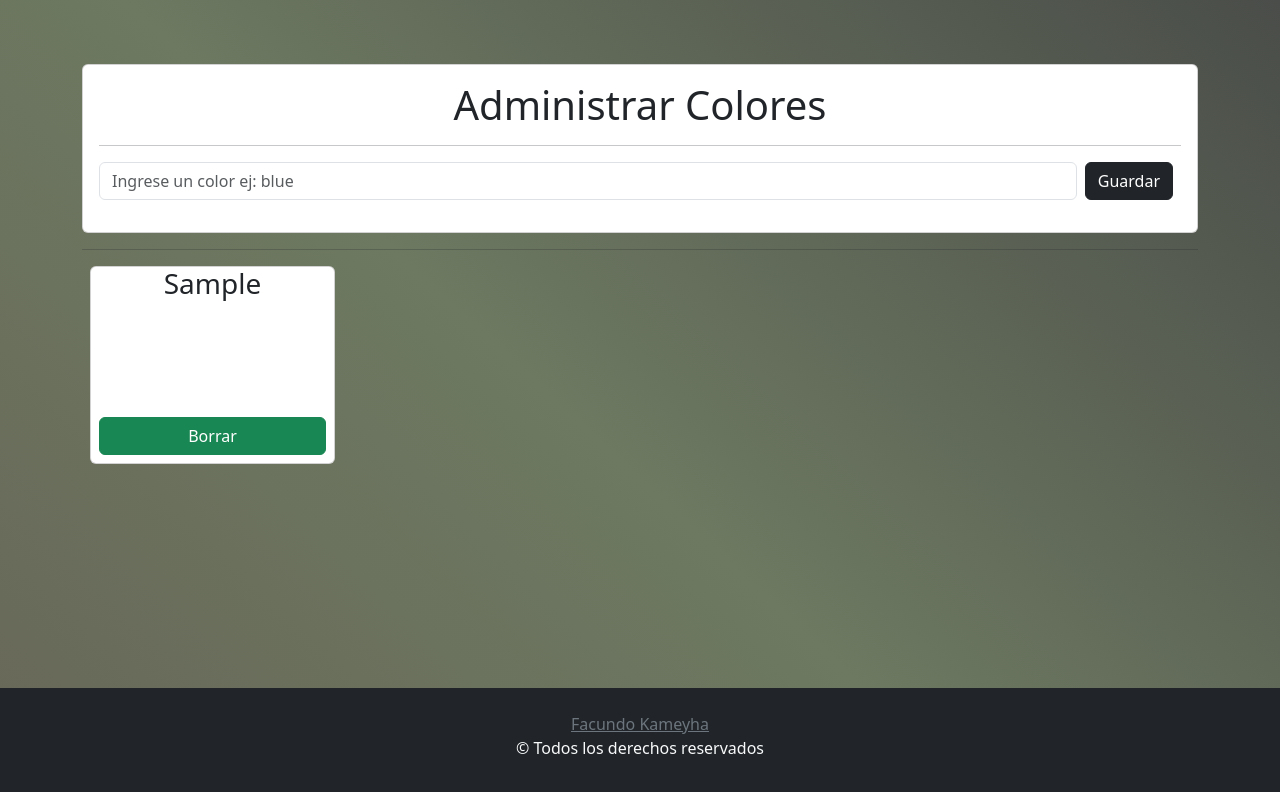
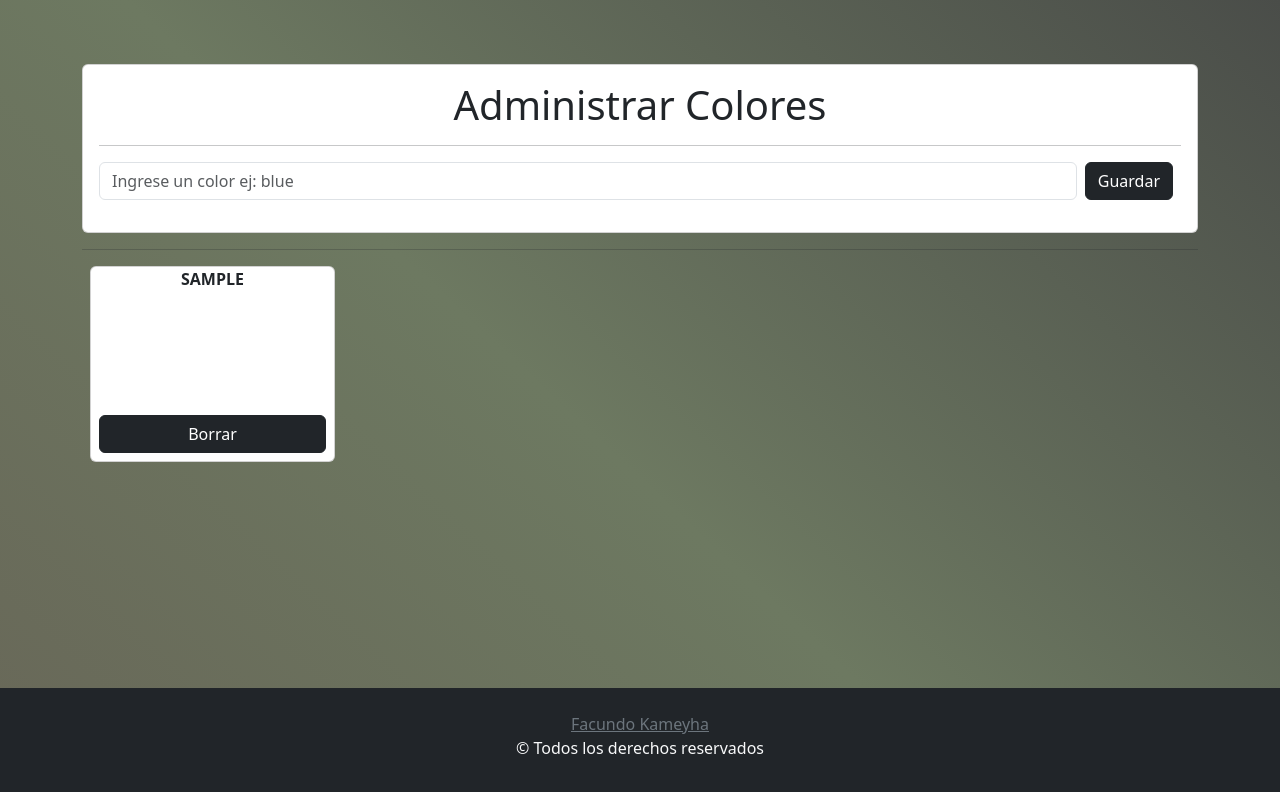
Before and after one commit to KameyhaFacundo/06-Paleta-de-Colores, a React (Vite) app: page / in a window 1280 px wide. Both pictures are taken after typing "Sample" into the empty fields and a click on the button "Guardar". Shown: the top 792 px of the page. Built offline with nearby package versions, Linux system fonts and the light colour scheme.

Commit message:
Modifico algunos detalles de estilos

```diff
--- a/src/components/FormularioColor.jsx
+++ b/src/components/FormularioColor.jsx
@@ -9,7 +9,7 @@ const FormularioColor = () => {
   const handleSubmit = (e) => {
     e.preventDefault();
     setColores([...colores, color]);
-    e.target.reset(); // setcolor("");
+    e.target.reset();
   };
 
   const borrarColor = (colorBorrar) => {
--- a/src/components/ItemColor.jsx
+++ b/src/components/ItemColor.jsx
@@ -3,7 +3,9 @@ import { ListGroup, Button, Card } from "react-bootstrap";
 const ItemColor = ({ color, borrarColor }) => {
   return (
     <Card className="mx-2 d-flex mx-1 border-1">
-      <h3 className="text-center display-9">{color}</h3>
+      <p className="text-center">
+        <strong> {color.toUpperCase()}</strong>
+      </p>
       <div
         style={{
           width: "50%",
@@ -14,11 +16,7 @@ const ItemColor = ({ color, borrarColor }) => {
           lineHeight: "200px",
         }}
       ></div>
-      <Button
-        className="m-2"
-        variant="success"
-        onClick={() => borrarColor(color)}
-      >
+      <Button className="m-2" variant="dark" onClick={() => borrarColor(color)}>
         Borrar
       </Button>
     </Card>
--- a/src/components/ListaColores.jsx
+++ b/src/components/ListaColores.jsx
@@ -3,7 +3,7 @@ import ItemColor from "./ItemColor";
 
 const ListaColores = ({ colores, borrarColor }) => {
   return (
-    <Row lg={4} md={4} sm={3} className="g-4">
+    <Row xs={1} lg={3} md={2} sm={3} xl={4} className="g-4">
       {colores.map((color, index) => (
         <Col key={index}>
           <ItemColor
```
